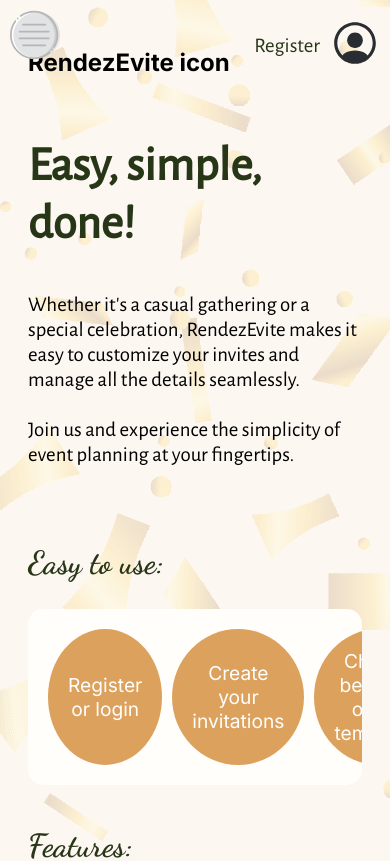
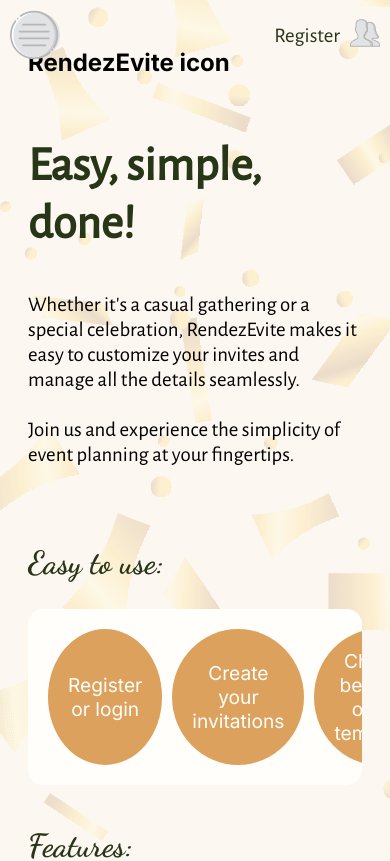
Before and after one commit to nanidam/degree-project-rendezevite, a Next.js app: page / in a window 390 px wide. Shown: the top 861 px of the page. Built offline with nearby package versions, Linux system fonts and the light colour scheme.

Commit message:
:recycle: Refactor code.

```diff
--- a/app/page.tsx
+++ b/app/page.tsx
@@ -1,50 +1,17 @@
 "use client";
-import { useRouter } from "next/navigation";
+
 import "./style.scss";
-import { ReactSVG } from "react-svg";
-import { useEffect, useState } from "react";
 import HambugarMenu from "./utils/components/hamburgarMenu";
+import RegisterLoginHome from "./utils/components/registerLoginHome";
 
 const Home = () => {
-  const router = useRouter();
-  const [desktopMode, setDesktopMode] = useState(false);
-
-  const handleLogin = () => {
-    router.push("/api/auth/signin");
-  };
-
-  useEffect(() => {
-    const handleResize = () => {
-      setDesktopMode(window.innerWidth >= 768);
-    };
-
-    handleResize();
-    window.addEventListener("resize", handleResize);
-
-    return () => {
-      window.removeEventListener("resize", handleResize);
-    };
-  }, []);
-
   return (
     <main>
       <HambugarMenu />
-      <nav className="welcome-nav">
-        <a className="register-link" href="/register">
-          Register
-        </a>
-        {desktopMode ? (
-          <button className="login-btn" type="button" onClick={handleLogin}>
-            Login
-          </button>
-        ) : (
-          <ReactSVG
-            className="profile-icon"
-            src="/profile-icon.svg"
-            onClick={handleLogin}
-          />
-        )}
-      </nav>
+      <span className="welcome-span">
+        <RegisterLoginHome></RegisterLoginHome>
+      </span>
+
       <section className="welcome-container">
         <h1 className="welcome-header-svg">RendezEvite icon</h1>
         <article className="welcome-text-container">
--- a/app/style.scss
+++ b/app/style.scss
@@ -1,42 +1,11 @@
 @import "globals.scss";
 @import "./utils/constants.scss";
 
-.welcome-nav {
+.welcome-span {
   display: flex;
   align-items: center;
   position: absolute;
   right: 0;
-
-  .profile-icon {
-    margin: 10px;
-    cursor: pointer;
-    display: flex;
-    justify-content: flex-end;
-  }
-
-  .login-btn {
-    height: 35px;
-    width: 100px;
-    border-radius: 15px;
-    margin: 10px;
-    font-size: 1.3rem;
-    font-family: "Alegreya";
-    background-color: transparent;
-    transition: ease-in-out 0.3s;
-    cursor: pointer;
-
-    &:hover {
-      background: $olive-green;
-      color: $off-white;
-    }
-  }
-
-  .register-link {
-    text-decoration: none;
-    color: $dark-green;
-    font-family: "Alegreya";
-    font-size: 1.3rem;
-  }
 }
 
 .welcome-container {
@@ -45,7 +14,6 @@
   justify-content: center;
   padding: 20px;
   margin: 0 auto;
-  // background-image: url("../public/gold-confetti.png");
 
   .welcome-header {
     font-size: 3rem;
--- /dev/null
+++ b/app/utils/components/registerLoginHome.tsx
@@ -0,0 +1,43 @@
+import { useRouter } from "next/navigation";
+import { useState, useEffect } from "react";
+import { ReactSVG } from "react-svg";
+import "./style/registerLoginHome.scss";
+
+const RegisterLoginHome = () => {
+  const router = useRouter();
+  const [desktopMode, setDesktopMode] = useState(false);
+
+  const handleLogin = () => {
+    router.push("/api/auth/signin");
+  };
+
+  useEffect(() => {
+    const handleResize = () => {
+      setDesktopMode(window.innerWidth >= 768);
+    };
+
+    handleResize();
+    window.addEventListener("resize", handleResize);
+
+    return () => {
+      window.removeEventListener("resize", handleResize);
+    };
+  }, []);
+
+  return (
+    <>
+      <a className="register-link" href="/register">
+        Register
+      </a>
+      {desktopMode ? (
+        <button className="login-btn" type="button" onClick={handleLogin}>
+          Login
+        </button>
+      ) : (
+        <ReactSVG className="profile-icon" src="/svgs/profile.svg" onClick={handleLogin} />
+      )}
+    </>
+  );
+};
+
+export default RegisterLoginHome;
--- /dev/null
+++ b/app/utils/components/style/registerLoginHome.scss
@@ -0,0 +1,32 @@
+@import "../../constants.scss";
+
+.profile-icon {
+  margin: 10px;
+  cursor: pointer;
+  display: flex;
+  justify-content: flex-end;
+}
+
+.login-btn {
+  height: 35px;
+  width: 100px;
+  border-radius: 15px;
+  margin: 10px;
+  font-size: 1.3rem;
+  font-family: "Alegreya";
+  background-color: transparent;
+  transition: ease-in-out 0.3s;
+  cursor: pointer;
+
+  &:hover {
+    background: $olive-green;
+    color: $off-white;
+  }
+}
+
+.register-link {
+  text-decoration: none;
+  color: $dark-green;
+  font-family: "Alegreya";
+  font-size: 1.3rem;
+}
```
